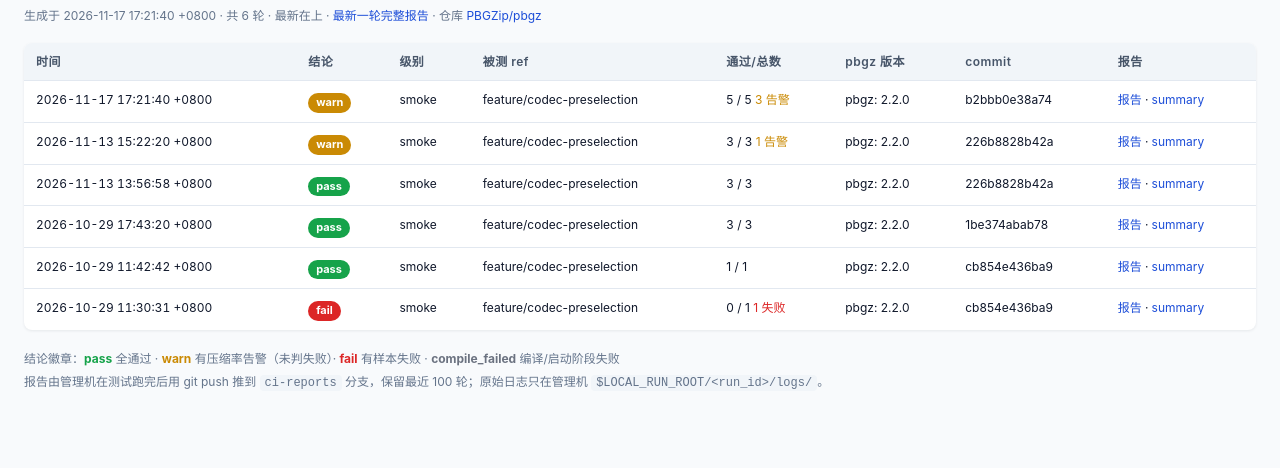
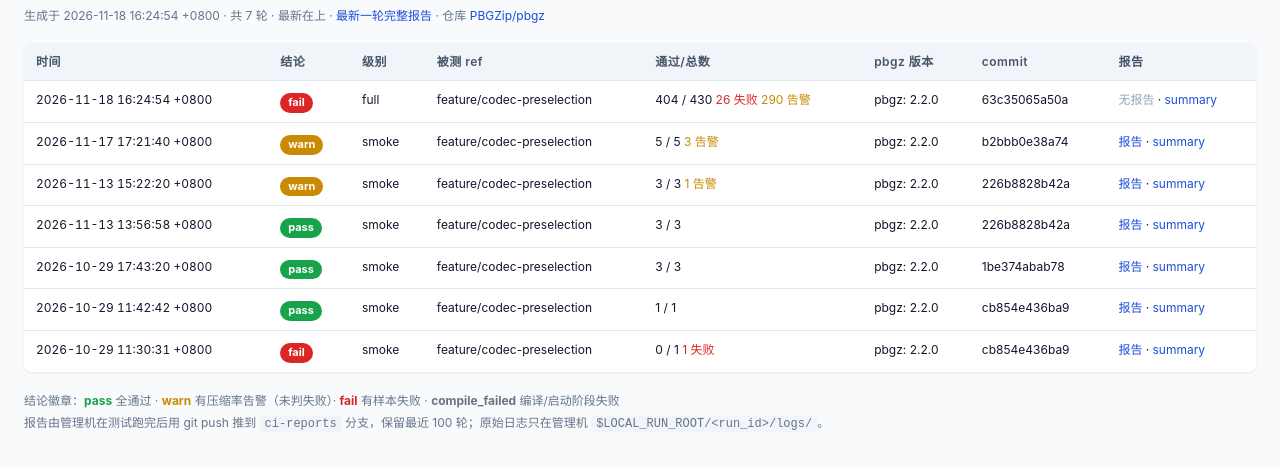
Before and after one commit to PBGZip/pbgz, a plain HTML site: page index.html in a window 1280 px wide. Shown: the part 62-530 px from the top of the page. Drawn offline with Linux system fonts and the light colour scheme.

Commit message:
ci(report): 20261117-174134-v2.2.0 full fail 404/430 ref=feature/codec-preselection

```diff
--- a/index.html
+++ b/index.html
@@ -12,8 +12,9 @@ tr:last-child td{border-bottom:none}.nowrap{white-space:nowrap;font-variant-nume
 code{background:#f1f5f9;padding:1px 5px;border-radius:4px;font-size:12px}
 .note{margin-top:18px;font-size:12px;color:#64748b;line-height:1.9}</style></head><body>
 <h1>pbgz CI 报告索引</h1>
-<p class="meta">生成于 2026-11-17 17:21:40 +0800 · 共 6 轮 · 最新在上 · <a href="latest.html">最新一轮完整报告</a> · 仓库 <a href="https://github.com/PBGZip/pbgz">PBGZip/pbgz</a></p>
+<p class="meta">生成于 2026-11-18 16:24:54 +0800 · 共 7 轮 · 最新在上 · <a href="latest.html">最新一轮完整报告</a> · 仓库 <a href="https://github.com/PBGZip/pbgz">PBGZip/pbgz</a></p>
 <table><thead><tr><th>时间</th><th>结论</th><th>级别</th><th>被测 ref</th><th>通过/总数</th><th>pbgz 版本</th><th>commit</th><th>报告</th></tr></thead><tbody>
+<tr><td class="nowrap small">2026-11-18 16:24:54 +0800</td><td><span class="b" style="background:#dc2626">fail</span></td><td class="small">full</td><td class="small">feature/codec-preselection</td><td class="small">404 / 430 <span style="color:#dc2626">26 失败</span> <span style="color:#ca8a04">290 告警</span></td><td class="small">pbgz: 2.2.0</td><td class="small">63c35065a50a</td><td class="small nowrap"><span class="dim">无报告</span> · <a href="summary/20261117-174134-v2.2.0.md">summary</a></td></tr>
 <tr><td class="nowrap small">2026-11-17 17:21:40 +0800</td><td><span class="b" style="background:#ca8a04">warn</span></td><td class="small">smoke</td><td class="small">feature/codec-preselection</td><td class="small">5 / 5 <span style="color:#ca8a04">3 告警</span></td><td class="small">pbgz: 2.2.0</td><td class="small">b2bbb0e38a74</td><td class="small nowrap"><a href="runs/20261117-171733-v2.2.0.html">报告</a> · <a href="summary/20261117-171733-v2.2.0.md">summary</a></td></tr>
 <tr><td class="nowrap small">2026-11-13 15:22:20 +0800</td><td><span class="b" style="background:#ca8a04">warn</span></td><td class="small">smoke</td><td class="small">feature/codec-preselection</td><td class="small">3 / 3 <span style="color:#ca8a04">1 告警</span></td><td class="small">pbgz: 2.2.0</td><td class="small">226b8828b42a</td><td class="small nowrap"><a href="runs/20261113-151608-v2.2.0.html">报告</a> · <a href="summary/20261113-151608-v2.2.0.md">summary</a></td></tr>
 <tr><td class="nowrap small">2026-11-13 13:56:58 +0800</td><td><span class="b" style="background:#16a34a">pass</span></td><td class="small">smoke</td><td class="small">feature/codec-preselection</td><td class="small">3 / 3</td><td class="small">pbgz: 2.2.0</td><td class="small">226b8828b42a</td><td class="small nowrap"><a href="runs/20261113-135526-v2.2.0.html">报告</a> · <a href="summary/20261113-135526-v2.2.0.md">summary</a></td></tr>
```
Also changed, not shown: 3 other files.
